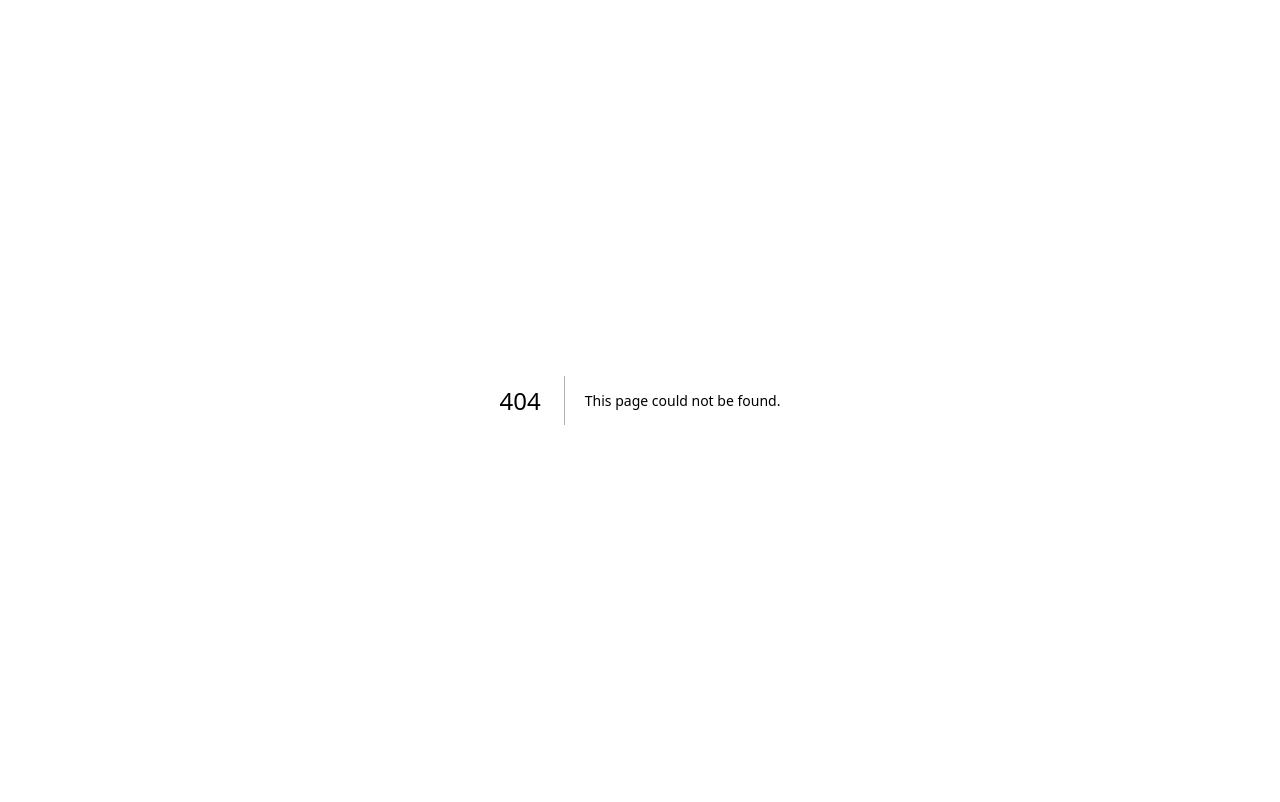
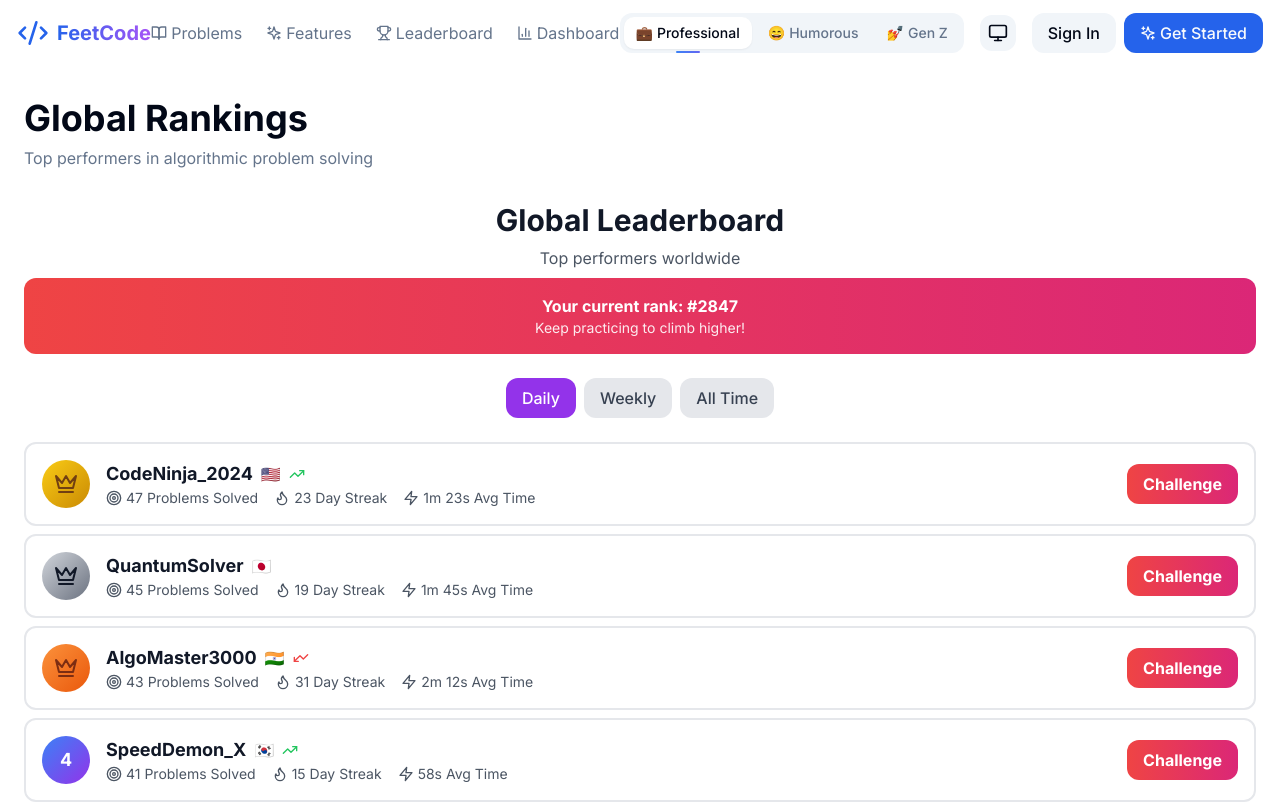
Before and after one commit to codecravings/feetcode, a Next.js app: page /leaderboard in a window 1280 px wide. Before the commit this address had no page. Shown: the top 802 px of the page. Built offline with nearby package versions, Linux system fonts and the light colour scheme.

Commit message:
Add missing leaderboard page

```diff
--- /dev/null
+++ b/app/leaderboard/page.tsx
@@ -0,0 +1,32 @@
+'use client'
+
+import React from 'react'
+import { useVibe } from '../../hooks/useVibe'
+import ModernNavbar from '../../components/modern/Navbar'
+import CompetitiveLeaderboard from '../../components/CompetitiveLeaderboard'
+
+export default function LeaderboardPage() {
+  const { vibe } = useVibe()
+
+  return (
+    <div className="min-h-screen bg-background">
+      <ModernNavbar />
+      <div className="container mx-auto px-6 py-8">
+        <div className="mb-8">
+          <h1 className="text-4xl font-bold mb-2">
+            {vibe === 'professional' && 'Global Rankings'}
+            {vibe === 'humorous' && 'Hall of Coding Fame'}
+            {vibe === 'genz' && 'Who\'s Slaying the Code Game?'}
+          </h1>
+          <p className="text-muted-foreground">
+            {vibe === 'professional' && 'Top performers in algorithmic problem solving'}
+            {vibe === 'humorous' && 'These legends are absolutely crushing it!'}
+            {vibe === 'genz' && 'These coders are literally the main characters fr fr'}
+          </p>
+        </div>
+
+        <CompetitiveLeaderboard />
+      </div>
+    </div>
+  )
+}
```
Also changed, not shown: ss.png (added).
